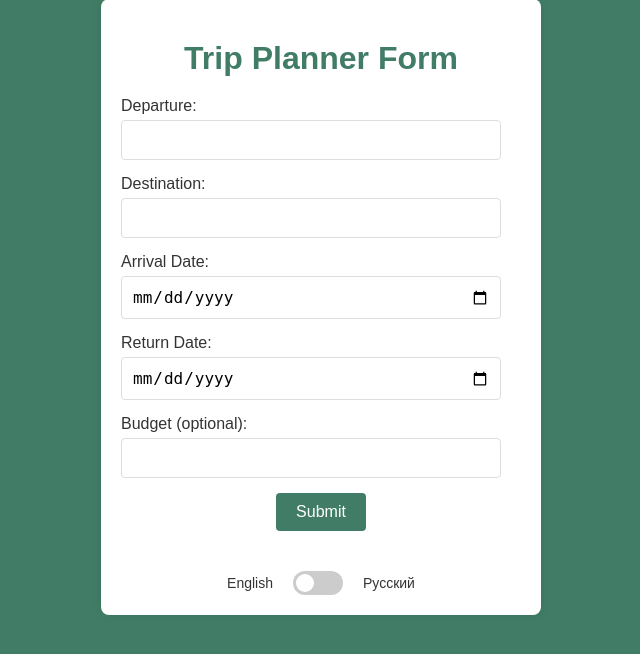
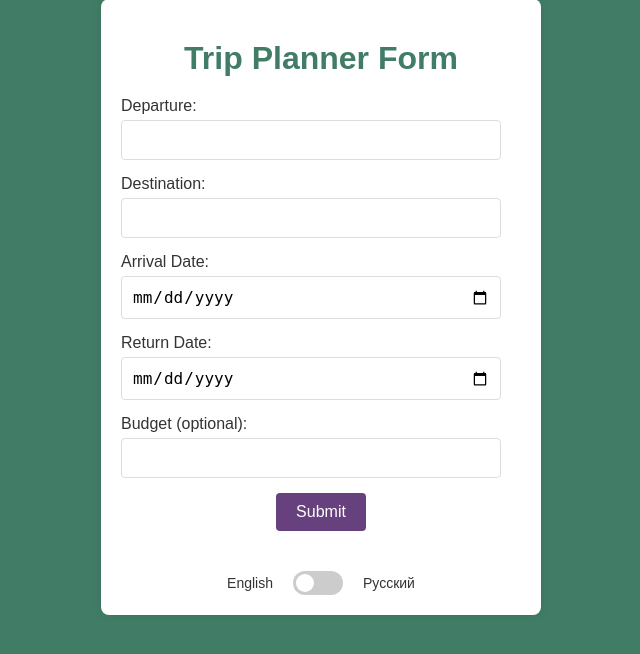
Before and after one commit to ForYourEyesOnlyyy/SayNoMore-MiniApp, a Flask app: page / in a window 1280 px wide. Shown: the part 93-747 px from the top of the page, without its empty margins (319-959 px from the left). Run offline with Flask 3, Linux system fonts and the light colour scheme; some libraries are stand-ins or nearby versions; some web fonts are replaced.

Commit message:
debugging

```diff
--- a/static/styles.css
+++ b/static/styles.css
@@ -113,7 +113,8 @@ h1 {
 }
 
 button {
-    background-color: #417d66;
+    /* background-color: #417d66; */
+    background-color: #67417d;
     color: #ffffff;
     border: none;
     padding: 10px 20px;
--- a/templates/index.html
+++ b/templates/index.html
@@ -134,6 +134,7 @@
                 .catch(error => console.error('Error:', error));
 
                 Telegram.WebApp.sendData(JSON.stringify(tripDetails));
+                console.log("all good")
             }
         }
     </script>
```
